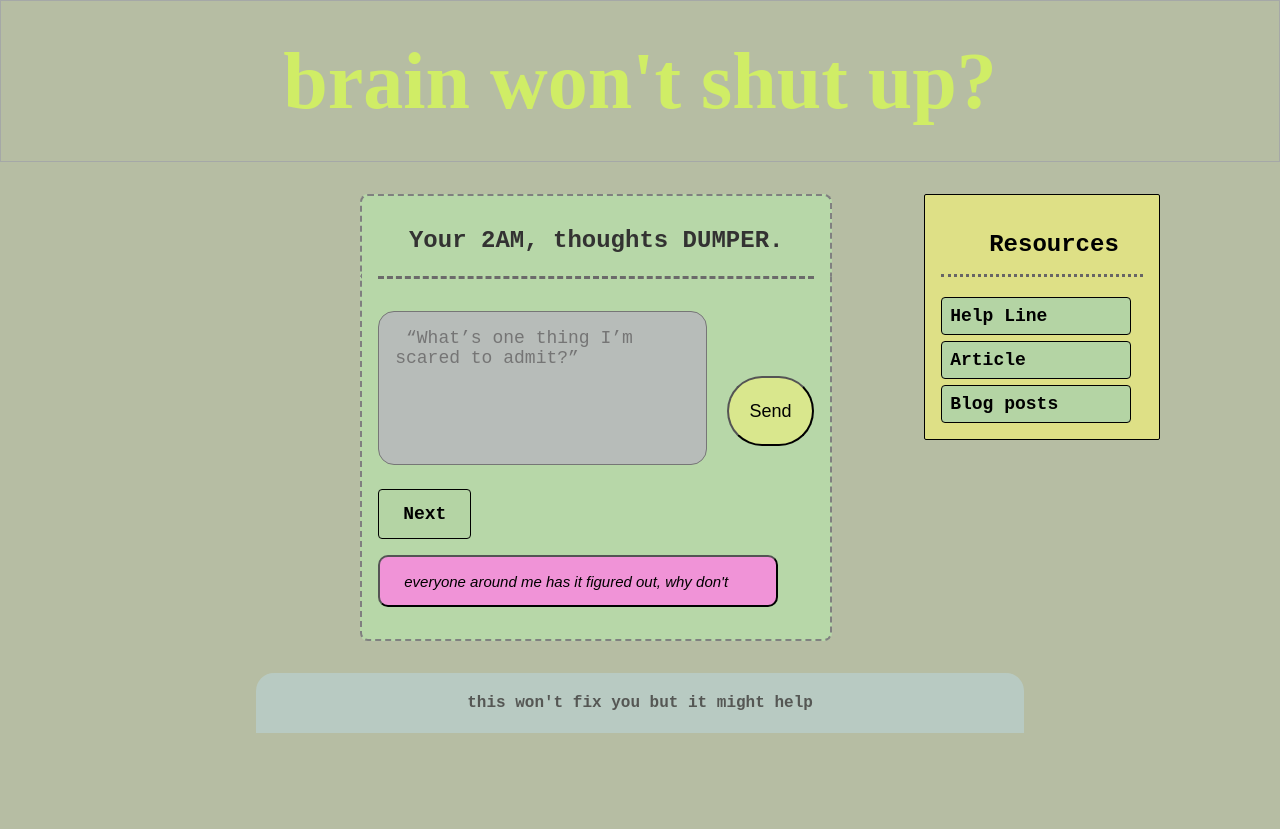
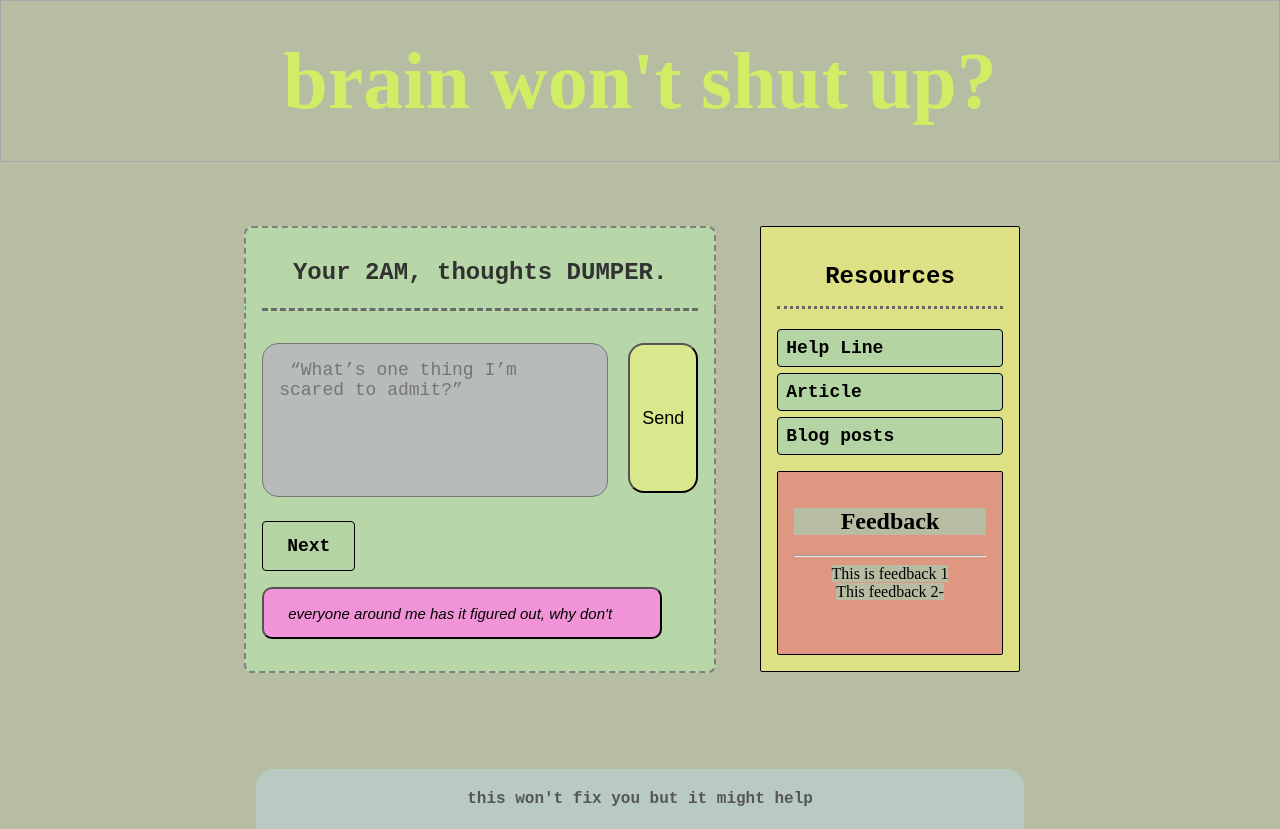
Before and after one commit to Banshal-Yadav/late-night-thought-dump, a React (Vite) app: page / in a window 1280 px wide. Before the commit the page ends 800 px from the top, so only its background shows below. Built offline with nearby package versions, Linux system fonts and the light colour scheme.

Commit message:
feat: add feedback component below resource, might change later

```diff
--- a/src/Style.module.css
+++ b/src/Style.module.css
@@ -104,8 +104,8 @@
 .main_body {
     display: flex;
     justify-content: center;
-    gap: 8rem;
-    padding: 2rem 1rem 2rem 20%;
+    gap: 5rem;
+    padding: 4rem 1rem 6rem 0rem;
 }
 
 
@@ -136,7 +136,7 @@
     display: flex;
     margin: 6px 0 0 0;
     height: 20px;
-    max-width: 85%;
+    max-width: 100%;
     padding: 0.5rem;
     text-align: left;
     align-items: center;
@@ -146,6 +146,16 @@
 .resource_options:hover {
     background-color: rgb(109, 223, 249);
     border-radius: 8px;
+}
+
+.feedback {
+    margin-top: 1rem;
+    padding: 1rem;
+    background-color: rgb(224, 151, 129);
+    max-width: 100%;
+    height: 150px;
+    border: 1px  solid black ;
+    border-radius: 2px;
 }
 
 
@@ -184,13 +194,13 @@
 
 /* send button */
 .custom_button {
-    margin: 15% 0 0 0;
-    height: 70px;
-    min-width: 20%;
+
+    height: 150px;
+    min-width: 16%;
     font-size: large;
     font-weight: 300;
     font-family:Arial, Helvetica, sans-serif;
-    border-radius: 50px;
+    border-radius: 16px;
     background-color: rgba(230, 237, 131, 0.726);
     transition: 0.3s ease-in-out;
 }
--- a/src/main/MainBody.jsx
+++ b/src/main/MainBody.jsx
@@ -1,6 +1,6 @@
 import styles from "../Style.module.css"
 import { InputContainer } from "../Input-component/InputContainer"
-import { Resource } from "../Help-resources/Resource"
+import { Resource } from "../resources/Resource"
 import { PgHeading } from "../Headings/PgHeading"
 
 export const MainBody = () => {
--- a/src/Help-resources/Resource.jsx
+++ b/src/resources/Resource.jsx
@@ -1,7 +1,9 @@
 import styles from  "../Style.module.css"
 export const Resource = ({heading, resource_one,resource_two, resource_three }) => {
     return(
-        <div  className={styles.resource_wrapper}>
+
+        <>
+            <div  className={styles.resource_wrapper}>
             <h2 className={styles.resource_heading} >{heading}</h2>
             <div
             onClick={() => console.log("You opened ", {resource_one})}
@@ -14,6 +16,21 @@ export const Resource = ({heading, resource_one,resource_two, resource_three })
             <div
             onClick={() => console.log("You opened ", {resource_three})}
             className={styles.resource_options}  >{resource_three}</div>
+         <Feedback />
+        </div>
+
+        </>
+    )
+}
+
+export const Feedback = () => {
+    return(
+        <div className={styles.feedback}>
+            <h2>Feedback</h2>
+            <hr />
+            <span>This is feedback 1</span>
+            <br />
+            <span>This feedback 2-</span>
         </div>
     )
 }
```
Also changed, not shown: src/Input-component/TakeInput.jsx (+5 -4 lines).
